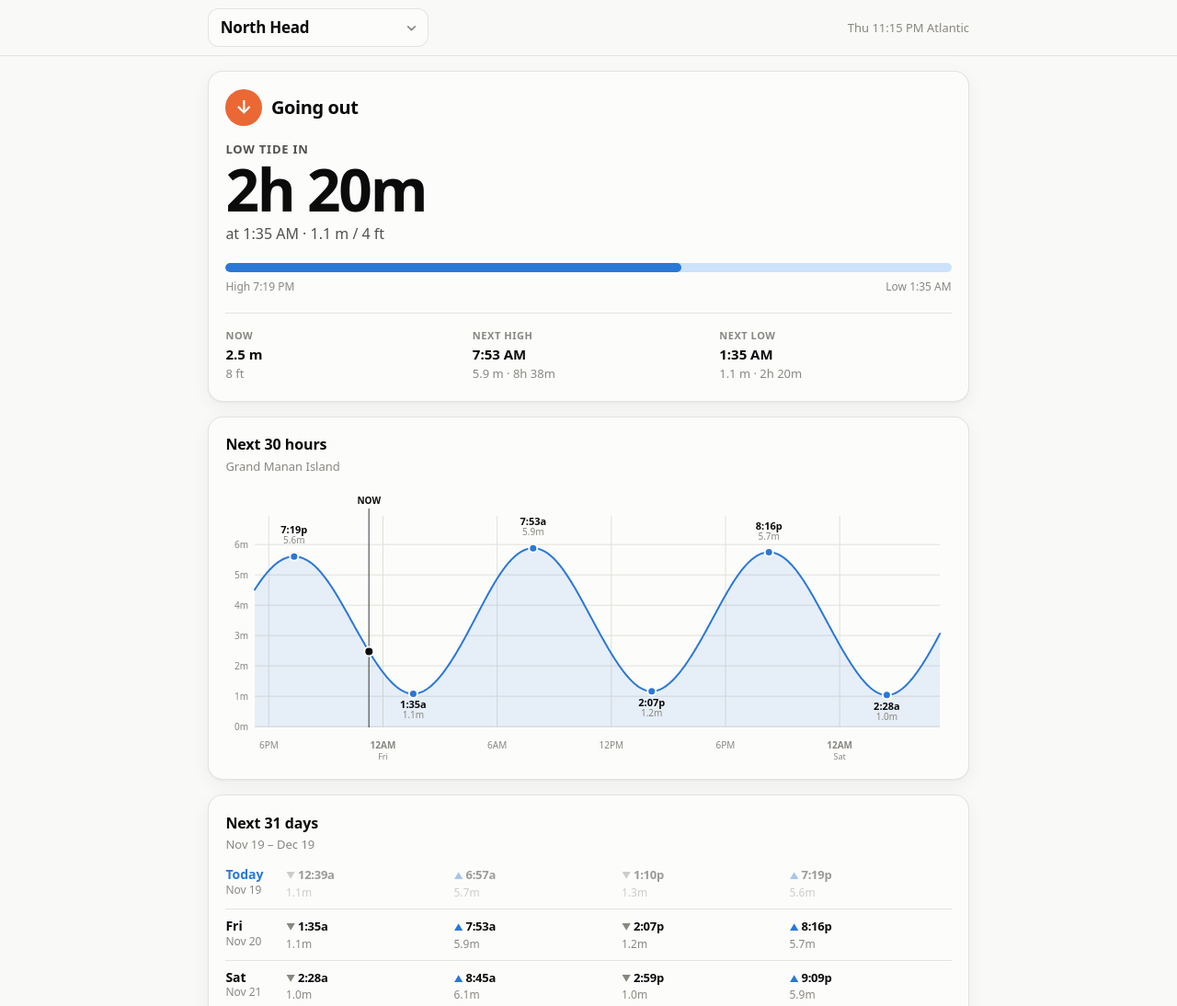
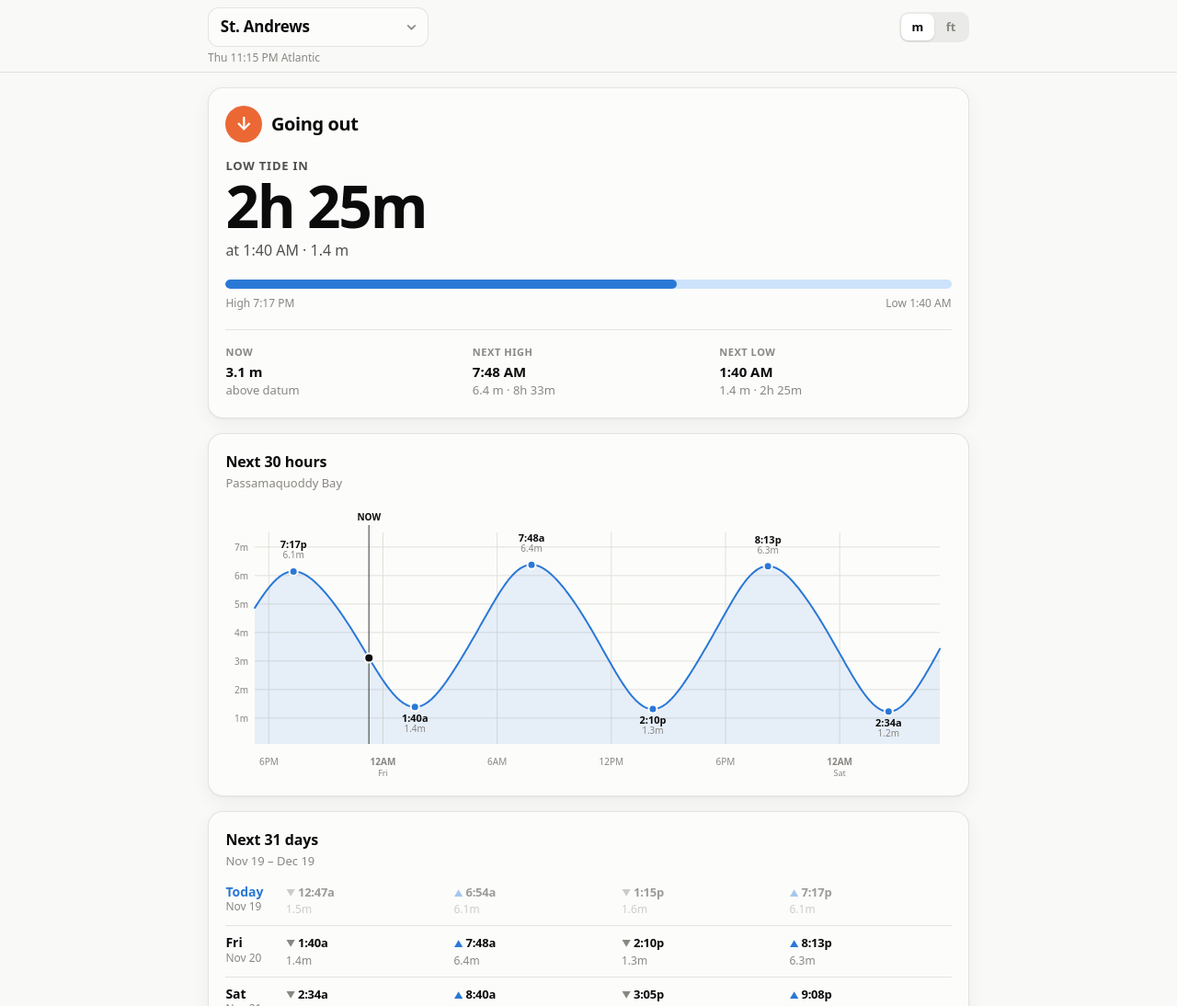
Before and after one commit to katsuma0/maritides, a plain HTML site: page index.html in a window 1280 px wide. Shown: the top 1094 px of the page at 92% size. Drawn offline with Linux system fonts and the light colour scheme.

Commit message:
Rename to Maritides, default to St. Andrews, add feet
The tab title, the manifest and the home-screen name are now Maritides.

St. Andrews is the default location, looked up by id rather than by
position, so the picker's grouping is free to change without moving it.

Heights can be shown in metres or feet, chosen with a segmented control
beside the picker and remembered between visits. Everything that renders a
height goes through one converter: the hero, the three facts, the hover
readout, the curve's crest and trough labels, the day list and the
screen-reader description.

The gridline ladder is per-unit, because 2 m and 2 ft are not the same
decision, and it is stepped against the drawn range rather than the tide
range. Extending it downward fixed a real bug the sweep caught: Shediac
drew a single gridline and Sydney, Summerside and Pictou drew two, because
the ladder bottomed out at 0.5 m while their whole drawn range is about
0.7 m. All twenty stations now draw between three and ten.

The segmented control needed its own tokens. Its selected pill was painted
with the card surface, which is lighter than the track in light mode but
darker in dark mode, so the selection read backwards there.

Replaced the footer's station line and its units-and-disclaimer paragraph
with why the thing exists. That drops the "not for navigation" wording
along with the rest of that paragraph, as asked.

Checked all twenty stations in both units: 31 day rows, the axis and the
day chips in the selected unit, no NaN, no console errors, and an offline
reload that keeps the chosen unit.

Co-Authored-By: Claude Opus 5 <noreply@anthropic.com>
Claude-Session: https://claude.ai/code/session_01V8miUz2xAs2hf89oxwQ19g

```diff
--- a/app.css
+++ b/app.css
@@ -18,6 +18,12 @@
   --series-soft:     #cde2fb;   /* blue 100 — meter track, area wash */
   --rising:          #2a78d6;   /* blue  */
   --falling:         #eb6834;   /* orange */
+
+  /* Segmented control: the selected pill must read as nearer the eye than its
+     track in BOTH themes, which a single surface colour cannot do. */
+  --seg-track:   rgba(11, 11, 11, 0.06);
+  --seg-on:      #ffffff;
+  --seg-shadow:  0 1px 2px rgba(11, 11, 11, .14);
 
   --shadow: 0 1px 2px rgba(11,11,11,.04), 0 6px 20px rgba(11,11,11,.05);
   --radius: 16px;
@@ -40,6 +46,10 @@
     --series-soft: #184f95;
     --rising:      #3987e5;
     --falling:     #d95926;
+
+    --seg-track:   rgba(255, 255, 255, 0.07);
+    --seg-on:      rgba(255, 255, 255, 0.22);
+    --seg-shadow:  none;
 
     --shadow: 0 1px 2px rgba(0,0,0,.5), 0 6px 20px rgba(0,0,0,.35);
   }
@@ -77,15 +87,35 @@ body {
 }
 .topbar-inner {
   max-width: 860px; margin: 0 auto;
-  padding: .55rem 1rem;
-  display: flex; align-items: center; gap: .75rem;
+  padding: .5rem 1rem .45rem;
+}
+.topbar-row {
+  display: flex; align-items: center; gap: .6rem;
   justify-content: space-between;
 }
 .clock {
-  margin: 0; font-size: .8125rem; color: var(--ink-muted);
-  white-space: nowrap; text-align: right;
+  margin: .2rem 0 0; font-size: .75rem; color: var(--ink-muted);
+  white-space: nowrap;
 }
-@media (max-width: 360px) { .clock { font-size: .75rem; } }
+
+/* m / ft — a segmented pair, so the current unit is visible without opening it. */
+.units {
+  flex: none; display: flex;
+  background: var(--seg-track);
+  border-radius: 10px; padding: 2px;
+}
+.units button {
+  font: inherit; font-size: .8125rem; font-weight: 620;
+  color: var(--ink-muted); background: none; border: 0;
+  border-radius: 8px; padding: .3rem .6rem;
+  min-width: 2.25rem; cursor: pointer;
+  -webkit-tap-highlight-color: transparent;
+}
+.units button.is-on {
+  color: var(--ink); background: var(--seg-on);
+  box-shadow: var(--seg-shadow);
+}
+.units button:focus-visible { outline: 2px solid var(--series); outline-offset: 1px; }
 
 .station-picker { min-width: 0; flex: 1 1 auto; }
 .station-picker select {
@@ -230,6 +260,10 @@ main { max-width: 860px; margin: 0 auto; padding: 1rem 1rem 2rem; }
 /* ── Footer ──────────────────────────────────────────────────── */
 .foot { color: var(--ink-muted); font-size: .75rem; line-height: 1.55; padding: 0 .25rem; }
 .foot p { margin: 0 0 .6rem; }
+.foot .about {
+  color: var(--ink-2); font-size: .8125rem; line-height: 1.6;
+  margin-bottom: .75rem;
+}
 .foot strong { color: var(--ink-2); }
 .foot a { color: var(--ink-2); }
 .offline-hint { color: var(--ink-2); }
--- a/app.js
+++ b/app.js
@@ -105,12 +105,23 @@
     return t;
   }
 
-  /* ── Formatting ────────────────────────────────────────────── */
+  /* ── Units ─────────────────────────────────────────────────── */
+
+  /* Heights are stored in metres; only the display converts. Each unit brings
+     its own gridline ladder, because 2 m and 2 ft are not the same decision. */
+  var UNITS = {
+    m:  { label: "m",  perMetre: 1,       ladder: [0.1, 0.2, 0.5, 1, 2, 5] },
+    ft: { label: "ft", perMetre: 3.28084, ladder: [0.5, 1, 2, 5, 10, 20] }
+  };
+  var units = "m";
+
+  function conv(h) { return h * UNITS[units].perMetre; }
 
   /* +0 collapses -0, so a low a few millimetres under datum is not "-0.0 m". */
-  function metres(h) { return (h.toFixed(1) === "-0.0" ? 0 : +h.toFixed(1)).toFixed(1) + " m"; }
-  function feet(h) { return (Math.round(h * 3.28084) + 0) + " ft"; }
-  function bothUnits(h) { return metres(h) + " / " + feet(h); }
+  function round1(v) { return (v.toFixed(1) === "-0.0" ? 0 : +v.toFixed(1)).toFixed(1); }
+
+  function height(h) { return round1(conv(h)) + " " + UNITS[units].label; }
+  function heightTight(h) { return round1(conv(h)) + UNITS[units].label; }
 
   function duration(sec) {
     var m = Math.max(0, Math.round(sec / 60));
@@ -131,7 +142,16 @@
 
   /* ── State ─────────────────────────────────────────────────── */
 
-  var station = DATA.stations[0];
+  var DEFAULT_STATION = "st-andrews";
+
+  function stationById(id) {
+    for (var i = 0; i < DATA.stations.length; i++) {
+      if (DATA.stations[i].id === id) return DATA.stations[i];
+    }
+    return null;
+  }
+
+  var station = stationById(DEFAULT_STATION) || DATA.stations[0];
   var events = [];
   var $ = function (id) { return document.getElementById(id); };
 
@@ -174,7 +194,7 @@
     $("countdown-label").textContent = next.kind === "high" ? "High tide in" : "Low tide in";
     $("countdown").textContent = duration(next.t - now);
     $("countdown-detail").textContent =
-      "at " + clockTime(next.t) + " · " + bothUnits(next.h);
+      "at " + clockTime(next.t) + " · " + height(next.h);
 
     if (prev) {
       var frac = (now - prev.t) / (next.t - prev.t);
@@ -188,14 +208,14 @@
         durationWords(next.t - now) + " until " + next.kind + " tide.");
     }
 
-    $("fact-now").innerHTML = metres(h) + "<small>" + feet(h) + "</small>";
+    $("fact-now").innerHTML = height(h) + "<small>above datum</small>";
     if (nextHigh) {
       $("fact-high").innerHTML = clockTime(nextHigh.t) +
-        "<small>" + metres(nextHigh.h) + " · " + duration(nextHigh.t - now) + "</small>";
+        "<small>" + height(nextHigh.h) + " · " + duration(nextHigh.t - now) + "</small>";
     }
     if (nextLow) {
       $("fact-low").innerHTML = clockTime(nextLow.t) +
-        "<small>" + metres(nextLow.h) + " · " + duration(nextLow.t - now) + "</small>";
+        "<small>" + height(nextLow.h) + " · " + duration(nextLow.t - now) + "</small>";
     }
 
     $("clock").textContent =
@@ -254,21 +274,23 @@
     // Horizontal gridlines on clean metre values.
     // Measured against the drawn range, not the tide range, so no station
     // crowds the axis: Sydney swings 1.3 m, Burntcoat Head 15 m.
-    var ladder = [0.5, 1, 2, 5], stepM = ladder[ladder.length - 1];
+    var ladder = UNITS[units].ladder, step = ladder[ladder.length - 1];
+    var loD = conv(yMin), hiD = conv(yMax);
     for (var li = 0; li < ladder.length; li++) {
-      if ((yMax - yMin) / ladder[li] <= 10) { stepM = ladder[li]; break; }
+      if ((hiD - loD) / ladder[li] <= 10) { step = ladder[li]; break; }
     }
-    for (var g = Math.max(0, Math.ceil(yMin / stepM) * stepM); g <= yMax; g += stepM) {
+    for (var g = Math.max(0, Math.ceil(loD / step) * step); g <= hiD; g += step) {
+      var gm = g / UNITS[units].perMetre;   // back to metres to position it
       svg.appendChild(el("line", {
-        x1: pad.l, x2: W - pad.r, y1: Y(g), y2: Y(g),
+        x1: pad.l, x2: W - pad.r, y1: Y(gm), y2: Y(gm),
         stroke: "var(--grid)", "stroke-width": 1
       }));
       var lbl = el("text", {
-        x: pad.l - 7, y: Y(g) + 4, "text-anchor": "end",
+        x: pad.l - 7, y: Y(gm) + 4, "text-anchor": "end",
         fill: "var(--ink-muted)", "font-size": 10
       });
       lbl.style.fontVariantNumeric = "tabular-nums";
-      lbl.textContent = (stepM < 1 ? g.toFixed(1) : g) + "m";
+      lbl.textContent = (step < 1 ? g.toFixed(1) : Math.round(g)) + UNITS[units].label;
       svg.appendChild(lbl);
     }
 
@@ -351,7 +373,7 @@
         x: tx, y: heightY, "text-anchor": anchor,
         fill: "var(--ink-muted)", "font-size": 10
       });
-      sub.textContent = e.h.toFixed(1) + "m";
+      sub.textContent = heightTight(e.h);
       svg.appendChild(sub);
     });
 
@@ -364,7 +386,7 @@
     var inWindow = events.filter(function (e) { return e.t >= t0 && e.t <= t1; });
     $("chart-desc").textContent = "Tide curve for " + station.name + ". " +
       inWindow.map(function (e) {
-        return e.kind + " tide " + clockTime(e.t) + " at " + metres(e.h);
+        return e.kind + " tide " + clockTime(e.t) + " at " + height(e.h);
       }).join("; ") + ".";
   }
 
@@ -386,7 +408,7 @@
       var cy = chartGeom.Y(h) / scale;
 
       tip.hidden = false;
-      tip.innerHTML = "<b>" + clockTime(t) + "</b> · " + bothUnits(h);
+      tip.innerHTML = "<b>" + clockTime(t) + "</b> · " + height(h);
       // The bubble is centre-anchored (translateX(-50%)), so clamping its left
       // coordinate alone still lets half of it hang past the edge — which clips
       // it on the left and pushes horizontal page scroll on the right. Clamp
@@ -466,7 +488,7 @@
         chip.innerHTML =
           '<span class="t"><i aria-hidden="true">' + (high ? "\u25b2" : "\u25bc") +
           '</i>' + clockTime(e.t).replace(" AM", "a").replace(" PM", "p") +
-          '</span><span class="h">' + e.h.toFixed(1) + "m</span>" +
+          '</span><span class="h">' + heightTight(e.h) + "</span>" +
           '<span class="visually-hidden">' + (high ? "high" : "low") + " tide</span>";
         evs.appendChild(chip);
       });
@@ -486,9 +508,6 @@
     $("chart-sub").textContent = station.place;
     $("days-sub").textContent =
       fmtDayMon.format(now * 1000) + " – " + fmtDayMon.format((now + (FORECAST_DAYS - 1) * DAY) * 1000);
-    $("foot-station").textContent =
-      "Predictions for " + station.source + " (" + station.lat.toFixed(3) + "°N, " +
-      Math.abs(station.lon).toFixed(3) + "°W). Heights are metres above chart datum.";
   }
 
   function init() {
@@ -503,19 +522,19 @@
       var o = document.createElement("option");
       o.value = s.id;
       o.textContent = s.name;
-      if (i === 0) o.selected = true;
+      if (s.id === station.id) o.selected = true;
       holder.appendChild(o);
     });
 
     var saved = null;
     try { saved = localStorage.getItem("gm-tides-station"); } catch (e) { /* private mode */ }
     if (saved) {
-      var match = DATA.stations.filter(function (s) { return s.id === saved; })[0];
+      var match = stationById(saved);
       if (match) { station = match; sel.value = saved; }
     }
 
     sel.addEventListener("change", function () {
-      station = DATA.stations.filter(function (s) { return s.id === sel.value; })[0] || DATA.stations[0];
+      station = stationById(sel.value) || station;
       try { localStorage.setItem("gm-tides-station", station.id); } catch (e) { /* ignore */ }
       recompute();
       renderAll();
@@ -523,6 +542,28 @@
 
     // Reveal before the first render: the chart sizes itself from the
     // container, which measures zero while `main` is still hidden.
+    var savedUnits = null;
+    try { savedUnits = localStorage.getItem("gm-tides-units"); } catch (e) { /* private mode */ }
+    if (savedUnits && UNITS[savedUnits]) units = savedUnits;
+
+    var unitButtons = [].slice.call(document.querySelectorAll("#units button"));
+    function paintUnits() {
+      unitButtons.forEach(function (btn) {
+        var on = btn.getAttribute("data-unit") === units;
+        btn.classList.toggle("is-on", on);
+        btn.setAttribute("aria-pressed", on ? "true" : "false");
+      });
+    }
+    unitButtons.forEach(function (btn) {
+      btn.addEventListener("click", function () {
+        units = btn.getAttribute("data-unit");
+        try { localStorage.setItem("gm-tides-units", units); } catch (e) { /* ignore */ }
+        paintUnits();
+        renderAll();
+      });
+    });
+    paintUnits();
+
     $("fallback").hidden = true;
     $("main").hidden = false;
 
@@ -553,9 +594,8 @@
     var node = $("offline-hint");
     if (!node) return;
     node.textContent = saved
-      ? "Saved for offline use. On iPhone, tap Share then “Add to Home Screen” " +
-        "to keep it one tap away with no signal."
-      : "On iPhone, tap Share then “Add to Home Screen” to keep it one tap away.";
+      ? "Saved for offline use. On iPhone: Share → Add to Home Screen."
+      : "On iPhone: Share → Add to Home Screen.";
   }
 
   if ("serviceWorker" in navigator) {
--- a/index.html
+++ b/index.html
@@ -3,25 +3,31 @@
 <head>
 <meta charset="utf-8">
 <meta name="viewport" content="width=device-width, initial-scale=1, viewport-fit=cover">
-<title>Maritime Tides</title>
-<meta name="description" content="Live tide times for New Brunswick, Nova Scotia and PEI. Works offline.">
+<title>Maritides</title>
+<meta name="description" content="Maritides — a real-time tide tracker for the Bay of Fundy and nearby areas. Works offline.">
 <meta name="theme-color" content="#f9f9f7" media="(prefers-color-scheme: light)">
 <meta name="theme-color" content="#0d0d0d" media="(prefers-color-scheme: dark)">
 <link rel="manifest" href="manifest.webmanifest">
 <link rel="icon" href="icon.svg" type="image/svg+xml">
 <link rel="apple-touch-icon" href="apple-touch-icon.png">
 <meta name="apple-mobile-web-app-capable" content="yes">
-<meta name="apple-mobile-web-app-title" content="Tides">
+<meta name="apple-mobile-web-app-title" content="Maritides">
 <link rel="stylesheet" href="app.css">
 </head>
 <body>
 
 <header class="topbar">
   <div class="topbar-inner">
-    <label class="station-picker">
-      <span class="visually-hidden">Location</span>
-      <select id="station"></select>
-    </label>
+    <div class="topbar-row">
+      <label class="station-picker">
+        <span class="visually-hidden">Location</span>
+        <select id="station"></select>
+      </label>
+      <div class="units" id="units" role="group" aria-label="Height units">
+        <button type="button" data-unit="m" aria-pressed="true">m</button>
+        <button type="button" data-unit="ft" aria-pressed="false">ft</button>
+      </div>
+    </div>
     <p class="clock" id="clock">&nbsp;</p>
   </div>
 </header>
@@ -79,9 +85,9 @@
   </section>
 
   <footer class="foot">
-    <p id="foot-station">&nbsp;</p>
-    <p>Atlantic Time. Heights in metres above chart datum.
-       Predictions only — wind and pressure move real water. Not for navigation.</p>
+    <p class="about">During my annual trip to St. Andrews, New Brunswick with my family
+       to go fishing, I created Maritides — a real-time tide tracker for the Bay of
+       Fundy and nearby areas.</p>
     <p class="offline-hint" id="offline-hint">On iPhone: Share → Add to Home Screen.</p>
     <p><a href="https://katsuma.ca/">katsuma.ca</a></p>
   </footer>
--- a/sw.js
+++ b/sw.js
@@ -4,7 +4,7 @@
  * are cached the page works with no signal at all. Bump CACHE when any of them
  * changes so the new copy replaces the old one. */
 var PREFIX = "gm-tides-";
-var CACHE = PREFIX + "v4";
+var CACHE = PREFIX + "v5";
 var ASSETS = [
   "./",
   "./index.html",
```
Also changed, not shown: manifest.webmanifest, 1 other file.
